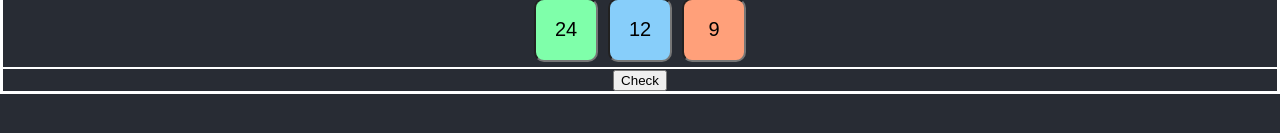
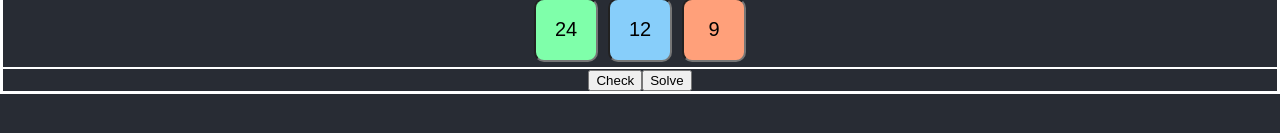
Before and after one commit to elliotdes/suko-solver, a React (Create React App) app: page / in a window 1280 px wide. Shown: the part 499-632 px from the top of the page. Built offline with nearby package versions, Linux system fonts and the light colour scheme.

Commit message:
initial solve button

```diff
--- a/src/App.js
+++ b/src/App.js
@@ -129,6 +129,7 @@ function App() {
       </div>
       <div>
         <button onClick={handleClick}>Check</button>
+        <button>Solve</button>
       </div>
     </div>
   );
```
